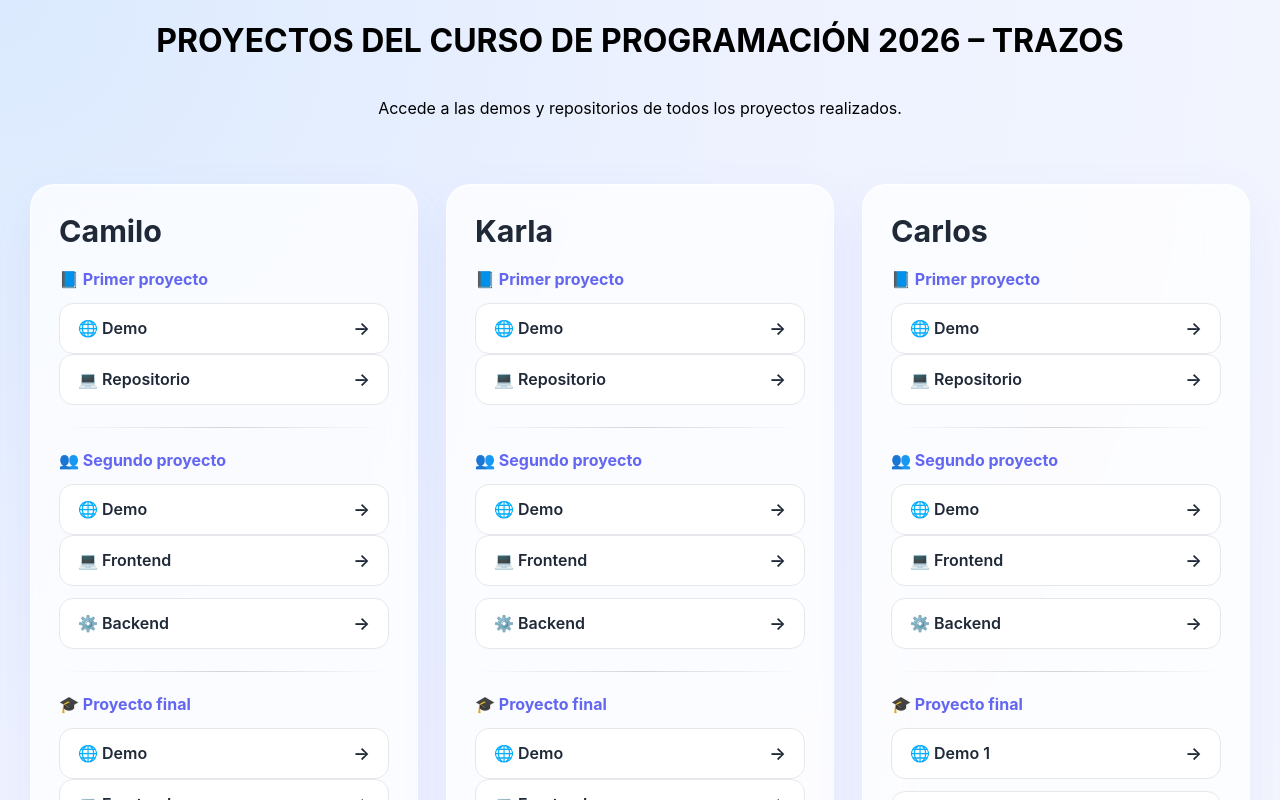
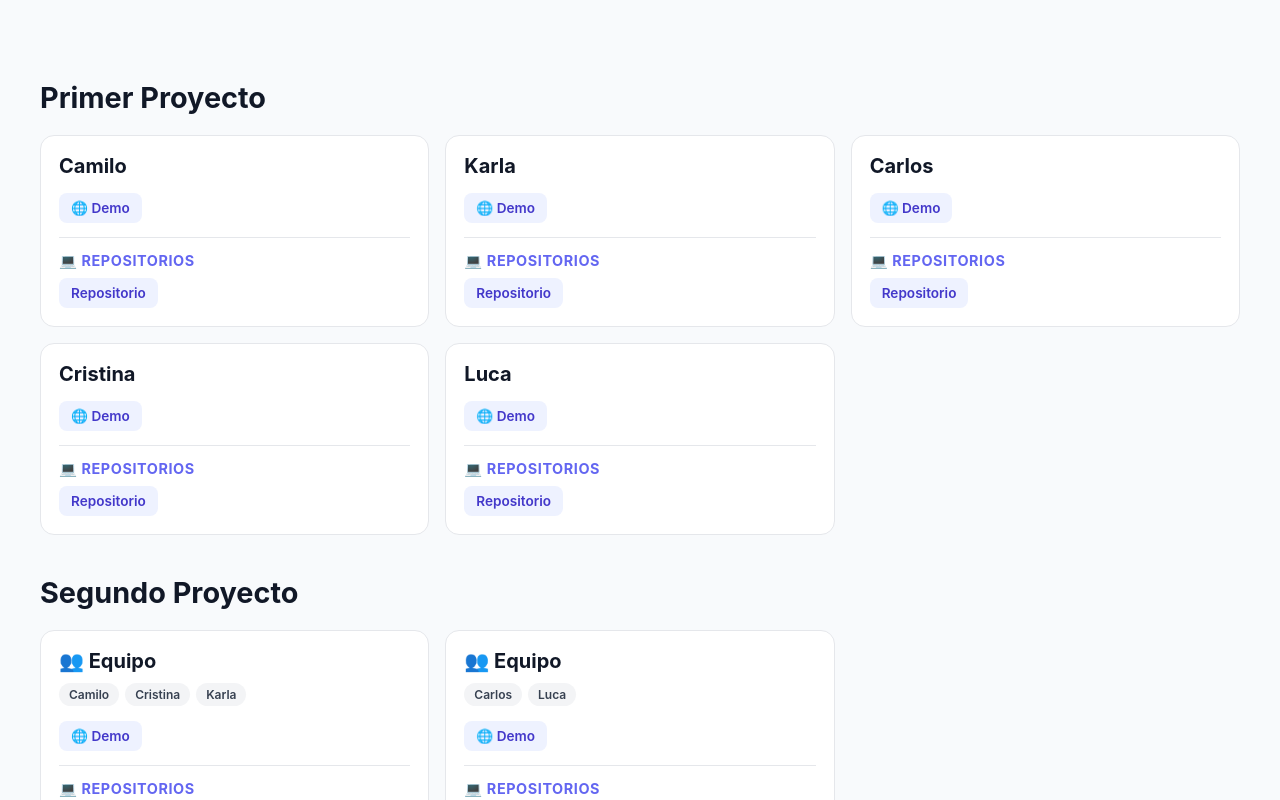
Before and after one commit to hugomunozdmg/reco_projects, a React (Vite) app: page / in a window 1280 px wide. Shown: the top 800 px of the page. Built offline with nearby package versions, Linux system fonts and the light colour scheme.

Commit message:
url final project luca

```diff
--- a/src/App.css
+++ b/src/App.css
@@ -1,117 +1,116 @@
-:root {
-  --primary: #6366f1;
-  --primary-light: #818cf8;
-  --text: #1f2937;
-  --text-light: #6b7280;
-  --card: rgba(255,255,255,.75);
+body{
+    background:#f8fafc;
+    color:#1f2937;
+    font-family:Inter,sans-serif;
 }
 
-body {
-  margin: 0;
-  font-family: Inter, sans-serif;
-  background:
-    radial-gradient(circle at top left,#dbeafe 0,#eef2ff 35%,#f8fafc 100%);
+.projects-page{
+    max-width:1200px;
+    margin:auto;
+    padding:32px 20px 60px;
 }
 
-.page-header {
-  display: flex;
-  flex-direction: column;
-  align-items: center;
-  justify-content: center;
+.page-header{
+    margin:40px 0 20px;
 }
 
-.students-container {
-  max-width: 1400px;
-  margin: auto;
-  padding: 50px 30px;
-  display: grid;
-  grid-template-columns: repeat(auto-fit,minmax(360px,1fr));
-  gap: 28px;
+.page-header h1{
+    font-size:1.8rem;
+    margin:0;
+    color:#111827;
 }
 
-.student-card {
-  backdrop-filter: blur(18px);
-  background: var(--card);
-  border: 1px solid rgba(255,255,255,.5);
-  border-radius: 24px;
-  padding: 28px;
-  box-shadow:
-      0 20px 50px rgba(99,102,241,.08),
-      inset 0 1px rgba(255,255,255,.6);
-  transition: .35s;
+.students-container{
+    display:grid;
+    grid-template-columns:repeat(auto-fill,minmax(300px,1fr));
+    gap:16px;
+}
+
+.student-card{
+    background:white;
+    border:1px solid #e5e7eb;
+    border-radius:14px;
+    padding:18px;
+    transition:.2s;
 }
 
 .student-card:hover{
-    transform: translateY(-8px);
-    box-shadow:
-        0 30px 60px rgba(99,102,241,.15);
+    border-color:#6366f1;
+    box-shadow:0 8px 25px rgba(99,102,241,.08);
 }
 
 .student-card h2{
-    margin:0 0 20px;
-    color:var(--text);
-    font-size:1.9rem;
+    margin:0 0 15px;
+    font-size:1.25rem;
+    color:#111827;
 }
 
 .student-section{
-    margin-top:20px;
+    margin-top:12px;
 }
 
 .student-section h3{
-    color:var(--primary);
-    margin-bottom:14px;
-    font-size:1rem;
-    font-weight:700;
+    margin:0 0 8px;
+    font-size:.9rem;
+    color:#6366f1;
+    text-transform:uppercase;
+    letter-spacing:.04em;
 }
 
 .student-links{
     display:flex;
-    flex-direction:column;
-    gap:12px;
+    flex-wrap:wrap;
+    gap:8px;
 }
 
 .student-button{
-    display:flex;
-    justify-content:space-between;
+    display:inline-flex;
     align-items:center;
+    justify-content:center;
+    padding:7px 12px;
+    border-radius:8px;
     text-decoration:none;
-    color:var(--text);
-    background:white;
-    border-radius:14px;
-    padding:14px 18px;
-    transition:.25s;
+    background:#eef2ff;
+    color:#4338ca;
+    font-size:.85rem;
     font-weight:600;
-    border:1px solid #e5e7eb;
+    transition:.2s;
 }
 
 .student-button:hover{
-    background:linear-gradient(135deg,#6366f1,#7c3aed);
+    background:#6366f1;
     color:white;
-    border-color:transparent;
-    transform:translateX(6px);
-}
-
-.student-button::after{
-    content:"→";
-    font-size:1.1rem;
 }
 
 .student-divider{
-    margin:22px 0;
     height:1px;
-    background:linear-gradient(to right,transparent,#d1d5db,transparent);
+    background:#e5e7eb;
+    margin:14px 0;
+}
+
+.team-members{
+    display:flex;
+    flex-wrap:wrap;
+    gap:6px;
+    margin-top:10px;
+}
+
+.member-badge{
+    background:#f3f4f6;
+    color:#374151;
+    padding:4px 10px;
+    border-radius:999px;
+    font-size:.75rem;
+    font-weight:600;
 }
 
 .no-data{
     color:#9ca3af;
-    font-style:italic;
+    font-size:.9rem;
 }
 
-@media(max-width:768px){
-
+@media(max-width:700px){
     .students-container{
-        padding:20px;
         grid-template-columns:1fr;
     }
-
 }
--- a/src/StudentsProjects.jsx
+++ b/src/StudentsProjects.jsx
@@ -1,118 +1,93 @@
-import students from "./assets/data.js";
+import projectsData from "./assets/data.js";
+
+const Button = ({ href, children }) => {
+  if (!href) return null;
+
+  return (
+    <a
+      href={href}
+      target="_blank"
+      rel="noreferrer"
+      className="student-button"
+    >
+      {children}
+    </a>
+  );
+};
 
 export default function StudentsProjects() {
-  const renderProject = (title, url, github) => (
-    <div className="student-section">
-      <h3>{title}</h3>
-
-      {Array.isArray(url) ? (
-        <div className="student-links">
-          {url.map((link, index) => (
-            <a
-              key={link}
-              className="student-button"
-              href={link}
-              target="_blank"
-              rel="noreferrer"
-            >
-              🌐 Demo {index + 1}
-            </a>
-          ))}
-        </div>
-      ) : url ? (
-        <div className="student-links">
-          <a
-            className="student-button"
-            href={url}
-            target="_blank"
-            rel="noreferrer"
-          >
-            🌐 Demo
-          </a>
-        </div>
-      ) : (
-        <p className="no-data">No disponible</p>
-      )}
-
-      {github && (
-        <div className="student-links">
-          {typeof github === "string" ? (
-            <a
-              className="student-button"
-              href={github}
-              target="_blank"
-              rel="noreferrer"
-            >
-              💻 Repositorio
-            </a>
-          ) : (
-            <>
-              {github.frontend && (
-                <a
-                  className="student-button"
-                  href={github.frontend}
-                  target="_blank"
-                  rel="noreferrer"
-                >
-                  💻 Frontend
-                </a>
-              )}
-
-              {github.backend && (
-                <a
-                  className="student-button"
-                  href={github.backend}
-                  target="_blank"
-                  rel="noreferrer"
-                >
-                  ⚙️ Backend
-                </a>
-              )}
-            </>
-          )}
-        </div>
-      )}
-    </div>
-  );
-
   return (
-    <>
+    <div className="projects-page">
+      {projectsData.map((section) => (
+        <section className="project-section" key={section.id}>
           <div className="page-header">
-        <h1>PROYECTOS DEL CURSO DE PROGRAMACIÓN 2026 – TRAZOS</h1>
-        <p>
-          Accede a las demos y repositorios de todos los proyectos realizados.
-        </p>
+            <h1>{section.title}</h1>
           </div>
 
           <div className="students-container">
-        {students.map((student) => (
-          <div className="student-card" key={student.name}>
-            <h2>{student.name}</h2>
+            {section.projects.map((project, index) => (
+              <article
+                className="student-card"
+                key={project.student || project.team.join("-") || index}
+              >
+                <h2>
+                  {project.student ? (
+                    project.student
+                  ) : (
+                    <>
+                      👥 Equipo
+                      <div className="team-members">
+                        {project.team.map((member) => (
+                          <span key={member} className="member-badge">
+                            {member}
+                          </span>
+                        ))}
+                      </div>
+                    </>
+                  )}
+                </h2>
 
-            {renderProject(
-              "📘 Primer proyecto",
-              student.url_first_project,
-              student.github_first_project
+                <div className="student-section">
+
+                  {Array.isArray(project.demo) ? (
+                    project.demo.map((url, i) => (
+                      <Button key={url} href={url}>
+                        Demo {i + 1}
+                      </Button>
+                    ))
+                  ) : (
+                    <Button href={project.demo}>🌐 Demo</Button>
                   )}
+                </div>
 
                 <div className="student-divider" />
 
-            {renderProject(
-              "👥 Segundo proyecto",
-              student.url_second_project,
-              student.github_second_project
+                <div className="student-section">
+                  <h3>💻 Repositorios</h3>
+
+                  {project.github.repo && (
+                    <Button href={project.github.repo}>
+                      Repositorio
+                    </Button>
                   )}
 
-            <div className="student-divider" />
+                  {project.github.frontend && (
+                    <Button href={project.github.frontend}>
+                      Frontend
+                    </Button>
+                  )}
 
-            {renderProject(
-              "🎓 Proyecto final",
-              student.url_final_project,
-              student.github_final_project
+                  {project.github.backend && (
+                    <Button href={project.github.backend}>
+                      Backend
+                    </Button>
                   )}
                 </div>
+              </article>
             ))}
           </div>
-    </>
+        </section>
+      ))}
+    </div>
   );
 }
--- a/src/assets/data.js
+++ b/src/assets/data.js
@@ -1,106 +1,125 @@
 export default [
   {
-    name: "Camilo",
-    url_first_project: "https://pogodatoraz.netlify.app/#home",
-    github_first_project: "https://github.com/Camilo3631/Climato.git",
+    id: 1,
+    title: "Primer Proyecto",
+    projects: [
+      {
+        student: "Camilo",
+        demo: "https://pogodatoraz.netlify.app/#home",
+        github: {
+          repo: "https://github.com/Camilo3631/Climato.git",
+        },
+      },
+      {
+        student: "Karla",
+        demo: "https://proyecto-m1-tau.vercel.app/",
+        github: {
+          repo: "https://github.com/karlaperezn/Proyecto-API.git",
+        },
+      },
+      {
+        student: "Carlos",
+        demo: "https://craf-pokedex.vercel.app/",
+        github: {
+          repo: "https://github.com/MekaKoatl/Proyecto_M1.git",
+        },
+      },
+      {
+        student: "Cristina",
+        demo: "https://proyecto-mu-jet.vercel.app/",
+        github: {
+          repo: "https://github.com/crislozanor05/proyecto.git",
+        },
+      },
+      {
+        student: "Luca",
+        demo: "https://loserfilms.vercel.app/",
+        github: {
+          repo: "https://github.com/Luca0Vega/loserfilms.git",
+        },
+      },
+    ],
+  },
 
-    url_second_project: "https://front-end-modulo-2-red-social.vercel.app/",
-    github_second_project: {
+  {
+    id: 2,
+    title: "Segundo Proyecto",
+    projects: [
+      {
+        team: ["Camilo", "Cristina", "Karla"],
+        demo: "https://front-end-modulo-2-red-social.vercel.app/",
+        github: {
           frontend:
             "https://github.com/Camilo3631/front-end-modulo-2-red-social.git",
           backend:
             "https://github.com/Camilo3631/back-end-modulo-2-red-social.git",
         },
+      },
+      {
+        team: ["Carlos", "Luca"],
+        demo: "https://frntnd-red-social.vercel.app/",
+        github: {
+          frontend:
+            "https://github.com/MekaKoatl/FRNTND_Red_Social.git",
+          backend:
+            "https://github.com/MekaKoatl/BCKND_Red_Social.git",
+        },
+      },
+    ],
+  },
 
-    url_final_project: "https://project-final-trazos-front-end.vercel.app/",
-    github_final_project: {
+  {
+    id: 3,
+    title: "Proyecto Final",
+    projects: [
+      {
+        student: "Camilo",
+        demo: "https://project-final-trazos-front-end.vercel.app/",
+        github: {
           frontend:
             "https://github.com/Camilo3631/Proyecto-final-trazos-front-end",
           backend:
             "https://github.com/Camilo3631/Proyect-final-trazsos-back-end",
         },
       },
-
       {
-    name: "Karla",
-    url_first_project: "https://proyecto-m1-tau.vercel.app/",
-    github_first_project: "https://github.com/karlaperezn/Proyecto-API.git",
-
-    url_second_project: "https://front-end-modulo-2-red-social.vercel.app/",
-    github_second_project: {
-      frontend:
-        "https://github.com/Camilo3631/front-end-modulo-2-red-social.git",
-      backend:
-        "https://github.com/Camilo3631/back-end-modulo-2-red-social.git",
-    },
-
-    url_final_project: "https://rsvp-jet.vercel.app/",
-    github_final_project: {
+        student: "Karla",
+        demo: "https://rsvp-jet.vercel.app/",
+        github: {
           frontend:
             "https://github.com/karlaperezn/frontend-kp-proyecto-final",
           backend:
             "https://github.com/karlaperezn/backend-kp-proyecto-final",
         },
       },
-
       {
-    name: "Carlos",
-    url_first_project: "https://craf-pokedex.vercel.app/",
-    github_first_project: "https://github.com/MekaKoatl/Proyecto_M1.git",
-
-    url_second_project: "https://frntnd-red-social.vercel.app/",
-    github_second_project: {
-      frontend: "https://github.com/MekaKoatl/FRNTND_Red_Social.git",
-      backend: "https://github.com/MekaKoatl/BCKND_Red_Social.git",
-    },
-
-    url_final_project: [
+        student: "Carlos",
+        demo: [
           "https://mkd-pokedex.vercel.app/",
           "https://guess-the-geo.vercel.app/",
         ],
-    github_final_project: {
+        github: {
           frontend: "https://github.com/MekaKoatl/craf-pokedex",
-      backend: "",
         },
       },
-
       {
-    name: "Cristina",
-    url_first_project: "https://proyecto-mu-jet.vercel.app/",
-    github_first_project: "https://github.com/crislozanor05/proyecto.git",
-
-    url_second_project: "https://front-end-modulo-2-red-social.vercel.app/",
-    github_second_project: {
-      frontend:
-        "https://github.com/Camilo3631/front-end-modulo-2-red-social.git",
-      backend:
-        "https://github.com/Camilo3631/back-end-modulo-2-red-social.git",
-    },
-
-    url_final_project: "https://front-proyectofinal-three.vercel.app/",
-    github_final_project: {
+        student: "Cristina",
+        demo: "https://front-proyectofinal-three.vercel.app/",
+        github: {
           frontend:
             "https://github.com/crislozanor05/front-proyectofinal",
           backend:
             "https://github.com/crislozanor05/back-proyectofinal",
         },
       },
-
       {
-    name: "Luca",
-    url_first_project: "https://loserfilms.vercel.app/",
-    github_first_project: "https://github.com/Luca0Vega/loserfilms.git",
-
-    url_second_project: "https://frntnd-red-social.vercel.app/",
-    github_second_project: {
-      frontend: "https://github.com/MekaKoatl/FRNTND_Red_Social.git",
-      backend: "https://github.com/MekaKoatl/BCKND_Red_Social.git",
-    },
-
-    url_final_project: "",
-    github_final_project: {
+        student: "Luca",
+        demo: "https://looserflix-frnt-3c6c.vercel.app/",
+        github: {
           frontend: "https://github.com/Luca0Vega/looserflix-frnt",
           backend: "https://github.com/Luca0Vega/looserflix-bck-",
         },
       },
+    ],
+  },
 ];
```
Lines whose indentation alone changed are shown as unchanged.
